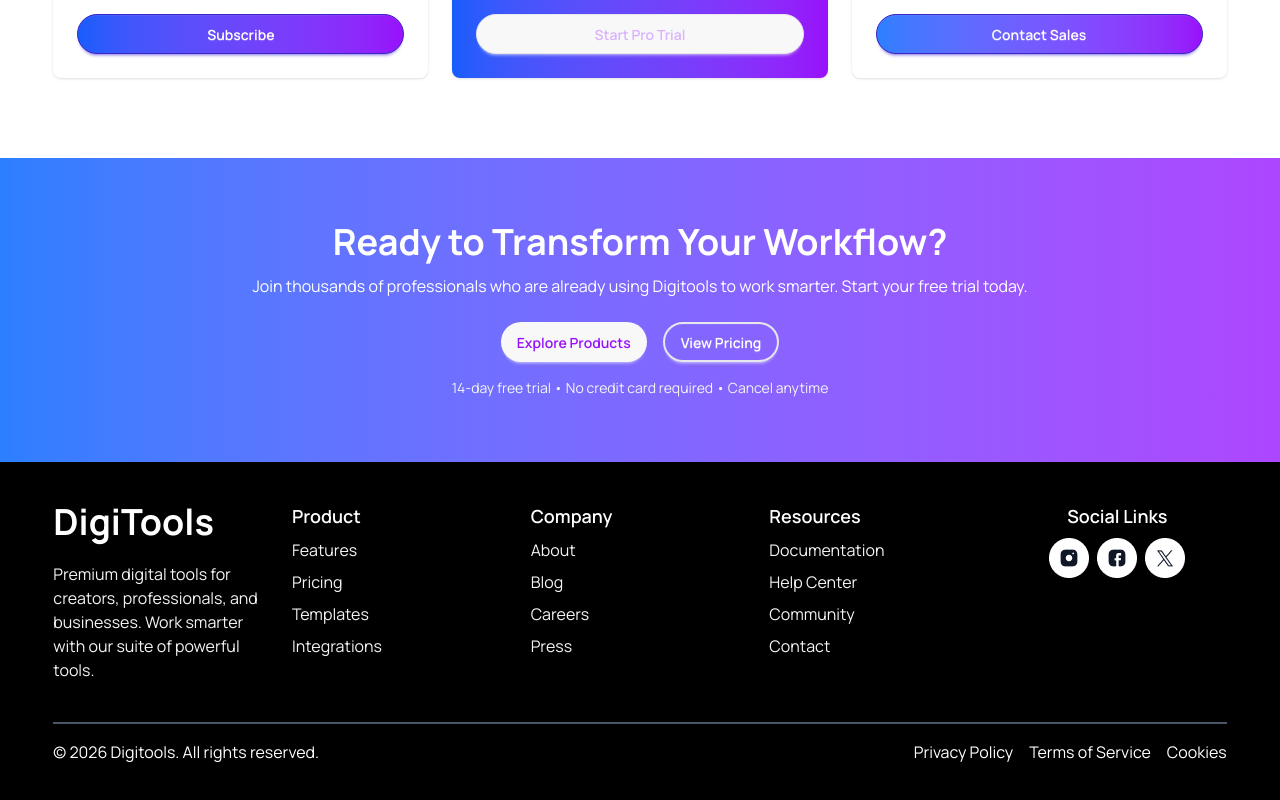
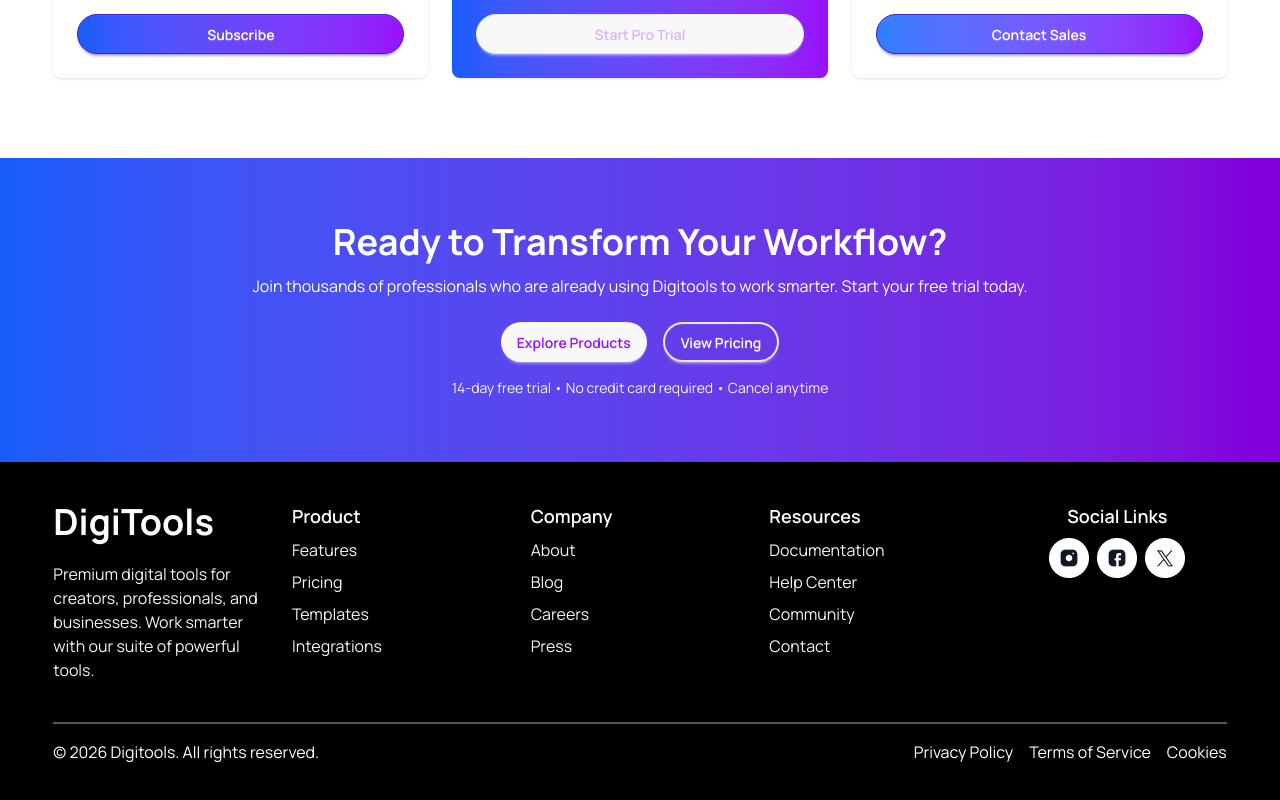
Before and after one commit to coderprotap67/Ph-assingment-6, a React (Vite) app: page / in a window 1280 px wide. Shown: the part 3160-3960 px from the top of the page. Built offline with nearby package versions, Linux system fonts and the light colour scheme.

Commit message:
exp update

```diff
--- a/src/components/Explore/Explore.jsx
+++ b/src/components/Explore/Explore.jsx
@@ -2,12 +2,16 @@ import React from 'react';
 
 const Explore = () => {
     return (
-        <div className='bg-linear-to-r from-blue-500 to-purple-500 text-white text-center py-16'>
+        <div className='bg-linear-to-r from-blue-600 to-purple-700 text-white text-center py-16'>
+
             <h2 className='text-4xl font-bold pb-3'>Ready to Transform Your Workflow?</h2>
+
             <p className='mb-6'>Join thousands of professionals who are already using Digitools to work smarter. Start your free trial today.</p>
 
             <div className='flex justify-center items-center gap-4'>
+
                 <button className="btn rounded-4xl text-purple-600 border-none">Explore Products</button>
+
                 <button className="btn bg-transparent border-2 rounded-4xl border-gray-200 text-white hover:bg-white hover:text-purple-600 transition-colors">View Pricing</button>
             </div>
 
```
